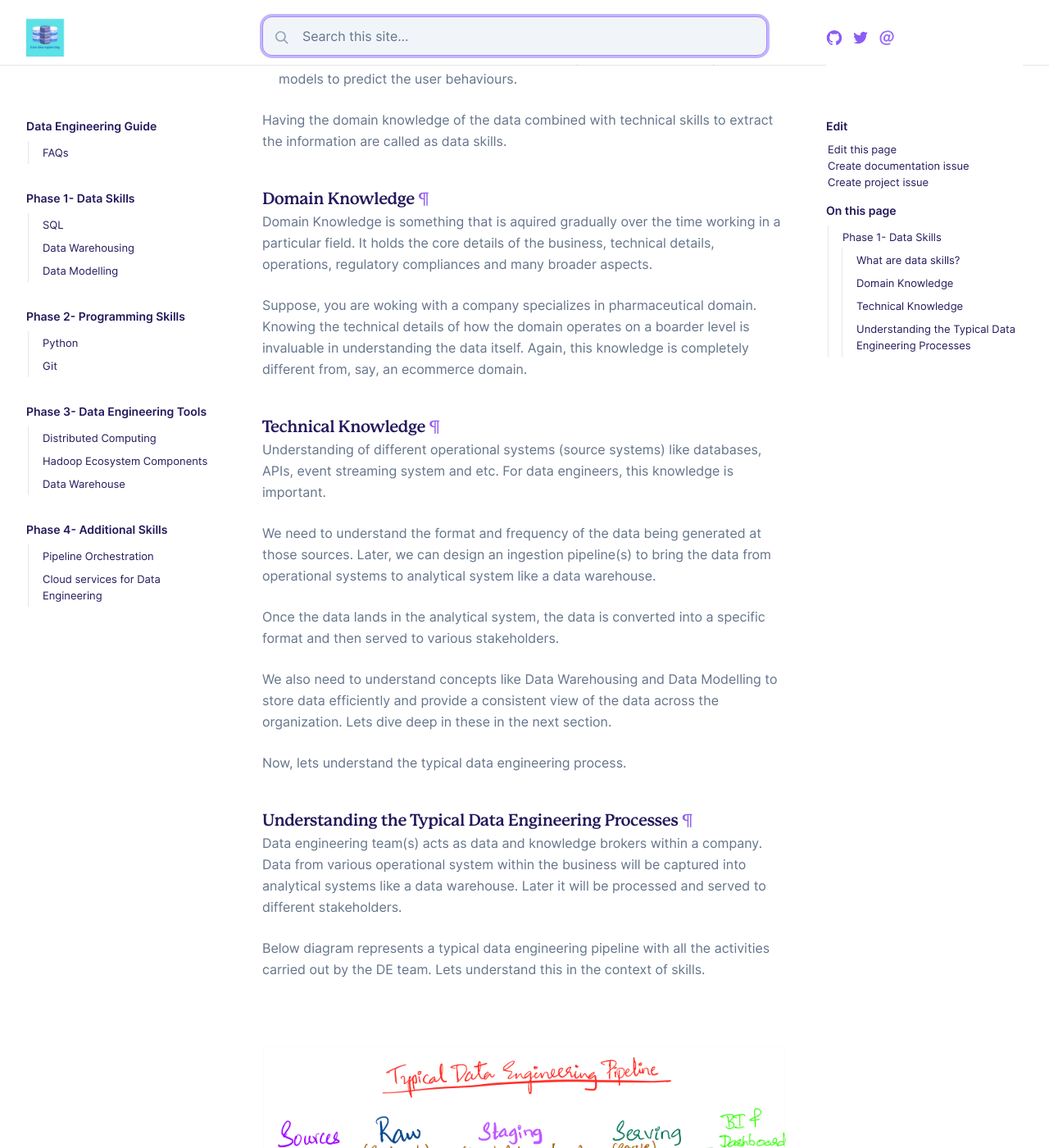
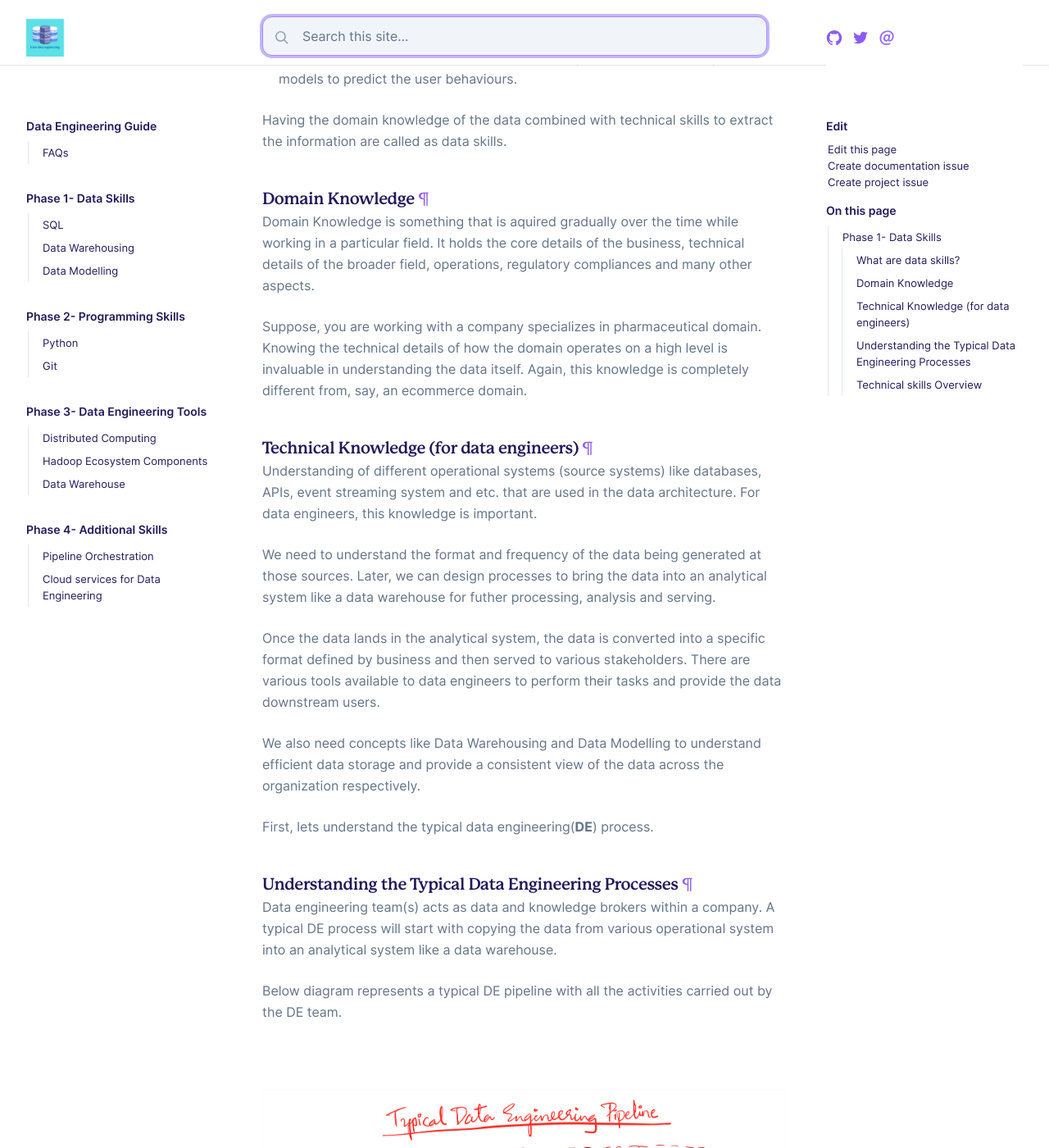
Before and after one commit to learndataengineering/learndataengineering.guide, a Jekyll site: the page built from _docs/phase1/data-skills.md, in a window 1280 px wide and 1400 px high, scrolled down 616 px. Shown: the whole window at 82% size. Built offline with Jekyll 4.4.1, drawn with Linux system fonts in a browser that asks for light colours; some of the changed text lies outside the part shown.

Commit message:
Format data-skills.md in clear and concise manner

```diff
--- a/_docs/phase1/data-skills.md
+++ b/_docs/phase1/data-skills.md
@@ -15,13 +15,13 @@ author:
 
 ### What are data skills?
 
-Data in and of itself is not valuable or readily consumable. The goal is to make sense of the data and extract meaningful information from it.
+Data in and of itself is not valuable or readily consumable for analysis. Especially if it originates from various sources and in several formats. The goal of any business is to leverage the data and drive the improvement.
 
-Data professionals like data engineers or a data analyst will try to make sense of the data within a business context by applying certain logic to get information from the data.
+Data professionals like data engineers or a data analysts will try to make sense of the data within a business context to extract meaningful information from it.
 
 For example:
 
-- A BI developer will understand the business requirements, accesses the data from various tables or sources and generate the reports for business users
+- A BI developer will understand the business requirements, accesses the data, likely from various sources; and generates the reports for business users
 
 - A data scientist will understand the business requirements and develop the ML models to predict the user behaviours.
 
@@ -29,27 +29,27 @@ Having the domain knowledge of the data combined with technical skills to extrac
 
 ### Domain Knowledge
 
-Domain Knowledge is something that is aquired gradually over the time working in a particular field. It holds the core details of the business, technical details, operations, regulatory compliances and many broader aspects.
+Domain Knowledge is something that is aquired gradually over the time while working in a particular field. It holds the core details of the business, technical details of the broader field, operations, regulatory compliances and many other aspects.
 
-Suppose, you are woking with a company specializes in pharmaceutical domain. Knowing the technical details of how the domain operates on a boarder level is invaluable in understanding the data itself. Again, this knowledge is completely different from, say, an ecommerce domain.
+Suppose, you are working with a company specializes in pharmaceutical domain. Knowing the technical details of how the domain operates on a high level is invaluable in understanding the data itself. Again, this knowledge is completely different from, say, an ecommerce domain.
 
-### Technical Knowledge
+### Technical Knowledge (for data engineers)
 
-Understanding of different operational systems (source systems) like databases, APIs, event streaming system and etc. For data engineers, this knowledge is important.
+Understanding of different operational systems (source systems) like databases, APIs, event streaming system and etc. that are used in the data architecture. For data engineers, this knowledge is important.
 
-We need to understand the format and frequency of the data being generated at those sources. Later, we can design an ingestion pipeline(s) to bring the data from operational systems to analytical system like a data warehouse.
+We need to understand the format and frequency of the data being generated at those sources. Later, we can design processes to bring the data into an analytical system like a data warehouse for futher processing, analysis and serving.
 
-Once the data lands in the analytical system, the data is converted into a specific format and then served to various stakeholders.
+Once the data lands in the analytical system, the data is converted into a specific format defined by business and then served to various stakeholders. There are various tools available to data engineers to perform their tasks and provide the data downstream users.
 
-We also need to understand concepts like Data Warehousing and Data Modelling to store data efficiently and provide a consistent view of the data across the organization. Lets dive deep in these in the next section.
+We also need concepts like Data Warehousing and Data Modelling to understand efficient data storage and provide a consistent view of the data across the organization respectively.
 
-Now, lets understand the typical data engineering process.
+First, lets understand the typical data engineering(**DE**) process.
 
 ### Understanding the Typical Data Engineering Processes
 
-Data engineering team(s) acts as data and knowledge brokers within a company. Data from various operational system within the business will be captured into analytical systems like a data warehouse. Later it will be processed and served to different stakeholders.
+Data engineering team(s) acts as data and knowledge brokers within a company. A typical DE process will start with copying the data from various operational system into an analytical system like a data warehouse.
 
-Below diagram represents a typical data engineering pipeline with all the activities carried out by the DE team. Lets understand this in the context of skills.
+Below diagram represents a typical DE pipeline with all the activities carried out by the DE team.
 
 | ![Structured Data](../assets/img/../../../assets/img/data-skills.md/typicaldatapipeline.png) |
 |:--:|
@@ -63,9 +63,9 @@ Below diagram represents a typical data engineering pipeline with all the activi
 
 - Operational systems, like a database, are designed to serve millions of customers at once and to update individual records frequently.
 
-- Operational systems are not suitable for performing in-depth analysis as their main purpose is to serve customers without any down time.
+- Operational systems are not suitable for performing in-depth analysis as their main purpose is to serve customers without any downtime.
 
-- Knowledge on how the data is produced in the operational systems, type of the data, frequency of updates and capturing updates into a data warehouse is required for the data engineering team
+- Knowledge on how the data is produced in the operational systems, type of the data, frequency of updates (data and system) and capturing those updates into the data warehouse is required for the DE team
 
 - A data ingestion framework that includes capturing and storing the data for each type of data source will be created.
 
@@ -75,10 +75,39 @@ Below diagram represents a typical data engineering pipeline with all the activi
 
 - After data ingestion, it is transformed into a format specified by the business. This data will be stored in staging layer for further analysis.
 
-- SQL is one skill that is common across all the data roles. It is used to perform various operations like cleaning, transforming, data analysis, data modelling on the tabular/relational data. This happens at Raw, Staging, Serving layers respectively.
-
-- Staging layer will have the data from various sources that is ready to be consumed by various downstream systems like BI tools, Machine learning, business reports and etc.
+- Staging layer will have the data from various sources that is ready to be consumed by various downstream systems like BI tools, Machine learning, business reporting and etc.
 
 - Serving layer mostly consists of aggregated data ready to be consumed by a BI tool or for reporting to the business.
 
-- More often then not staging and serving layers will have tables that has the data from various sources according to the requirements.
+- More often than not, staging and serving layers will have tables that has the data from various sources according to the requirements.
+
+### Technical skills Overview
+
+**Building Pipelines**:
+
+- Building pipelines include a lot of tasks like
+  - Interfacing various sources into data ingestion layer
+  - Processing data
+  - Scheduling and Monitoring pipelines
+  - Cloud Automation and house cleaning activities in DE infrastructure
+- Knowledge on a programing language is a must. As Data engineers we need to write production-grade code that could scale well.
+- Python is one of the best choice to build DE processes right now. Most data ingestion frameworks and job scheduling, and general automation use python based tools
+- Most of the libraries that are used in DE, data science and machine learning fields are available in Python as well
+
+More on this in [phase 2](https://www.learndataengineering.guide/docs/phase2/programming-skills).
+
+**SQL**:
+
+- SQL is one skill that is common across all the data roles. It is used to perform various operations like
+  - Data cleaning and transformation
+  - Data modelling
+  - Data analysis and adhoc data quering
+
+- SQL is the de facto standard to query the data(tabular/relational) across the databases, data warehouses and query engines.
+- Most of the data processing steps can be defined in simple SQL queries also
+
+More on this in [here](https://www.learndataengineering.guide/phase1/sql).
+
+| ![Structured Data](../assets/img/../../../assets/img/data-skills.md/data-engineer-skills.png) |
+|:--:|
+| *[Data Skills overlap between two data roles]*|
```
Also changed, not shown: assets/img/data-skills.md/data-engineer-skills.png (added), assets/img/data-skills.md/typicaldatapipeline.png.
